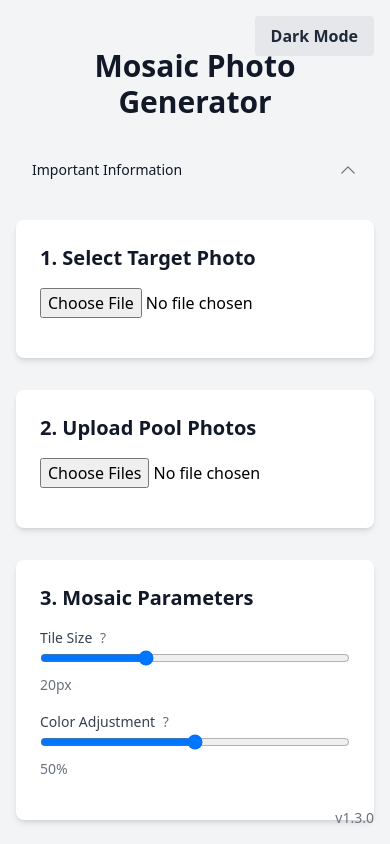
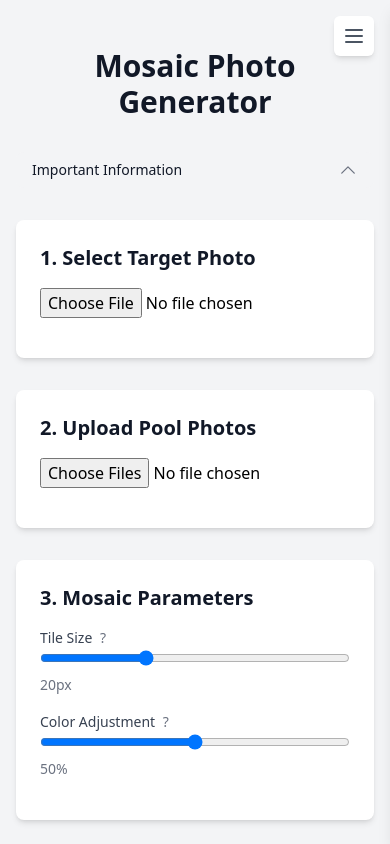
Before and after one commit to ocinpp/mosaic-generator, a Nuxt app: page / in a window 390 px wide. Shown: the top 844 px of the page. Built offline with nearby package versions, Linux system fonts and the light colour scheme.

Commit message:
Version 1.4.0 (#5)
* Version 1.4.0

* Add hamburger button

* Remove max-w-sm and mx-auto

* Restore chunk handling

```diff
--- a/nuxt.config.ts
+++ b/nuxt.config.ts
@@ -13,7 +13,7 @@ export default defineNuxtConfig({
   },
   runtimeConfig: {
     public: {
-      version: '1.3.0'
+      version: '1.4.0'
     }
   },
   compatibilityDate: '2024-11-20',
--- a/pages/index.vue
+++ b/pages/index.vue
@@ -3,6 +3,58 @@
     :class="{ dark: isDarkMode }"
     class="min-h-screen bg-gray-100 dark:bg-gray-900"
   >
+    <!-- Overlay to close sidebar when clicking outside -->
+    <div
+      v-if="isSidebarOpen"
+      class="fixed inset-0 bg-black bg-opacity-50 z-40"
+      @click="closeSidebar"
+    ></div>
+
+    <!-- Hamburger button (now below the sidebar) -->
+    <button
+      @click="toggleSidebar"
+      class="fixed top-4 right-4 z-30 p-2 rounded-md bg-white dark:bg-gray-800 shadow-md"
+      aria-label="Toggle sidebar"
+    >
+      <svg
+        xmlns="http://www.w3.org/2000/svg"
+        class="h-6 w-6 text-gray-600 dark:text-gray-300"
+        fill="none"
+        viewBox="0 0 24 24"
+        stroke="currentColor"
+      >
+        <path
+          stroke-linecap="round"
+          stroke-linejoin="round"
+          stroke-width="2"
+          d="M4 6h16M4 12h16M4 18h16"
+        />
+      </svg>
+    </button>
+
+    <!-- Sidebar -->
+    <div
+      :class="{
+        'translate-x-0': isSidebarOpen,
+        'translate-x-full': !isSidebarOpen,
+      }"
+      class="fixed top-0 right-0 h-full w-64 bg-white dark:bg-gray-800 shadow-lg transform transition-transform duration-300 ease-in-out z-50"
+    >
+      <div class="p-4">
+        <button
+          @click="toggleDarkMode"
+          class="w-full mb-4 bg-gray-200 dark:bg-gray-700 text-gray-800 dark:text-white font-bold py-2 px-4 rounded"
+          aria-label="Toggle dark mode"
+        >
+          {{ isDarkMode ? "Light Mode" : "Dark Mode" }}
+        </button>
+        <p class="text-sm text-gray-500 dark:text-gray-400">
+          Version: {{ config.public.version }}
+        </p>
+      </div>
+    </div>
+
+    <!-- Main content -->
     <div class="py-12 px-4 sm:px-6 lg:px-8">
       <div class="max-w-7xl mx-auto">
         <h1
@@ -49,7 +101,7 @@
         <div class="flex flex-col lg:flex-row">
           <div class="lg:w-1/4 lg:pr-8">
             <div
-              class="bg-white dark:bg-gray-800 shadow-md rounded-lg p-6 mb-8 max-w-sm mx-auto"
+              class="bg-white dark:bg-gray-800 shadow-md rounded-lg p-6 mb-8"
             >
               <h2
                 class="text-xl font-semibold mb-4 text-gray-900 dark:text-white"
@@ -242,20 +294,6 @@
             </main>
           </div>
         </div>
-        <div
-          class="fixed bottom-4 right-4 text-sm text-gray-500 dark:text-gray-400"
-        >
-          v{{ config.public.version }}
-        </div>
-        <div class="fixed top-4 right-4">
-          <button
-            @click="toggleDarkMode"
-            class="bg-gray-200 dark:bg-gray-700 text-gray-800 dark:text-white font-bold py-2 px-4 rounded"
-            aria-label="Toggle dark mode"
-          >
-            {{ isDarkMode ? "Light Mode" : "Dark Mode" }}
-          </button>
-        </div>
       </div>
     </div>
 
@@ -319,6 +357,7 @@ const percentProgress = ref(0);
 const elapsedTime = ref(0);
 const config = useRuntimeConfig();
 const activeTooltip = ref(null);
+const isSidebarOpen = ref(false);
 let worker = null;
 let generationTimeout = null;
 let elapsedTimeInterval = null;
@@ -362,6 +401,18 @@ watch(isDarkMode, (newValue) => {
     document.documentElement.classList.remove("dark");
   }
 });
+
+const toggleSidebar = () => {
+  isSidebarOpen.value = !isSidebarOpen.value;
+};
+
+const closeSidebar = () => {
+  isSidebarOpen.value = false;
+};
+
+const toggleDarkMode = () => {
+  isDarkMode.value = !isDarkMode.value;
+};
 
 const initializeWorker = () => {
   console.log("Initializing worker");
@@ -522,10 +573,6 @@ const cancelGeneration = () => {
   clearInterval(elapsedTimeInterval);
 };
 
-const toggleDarkMode = () => {
-  isDarkMode.value = !isDarkMode.value;
-};
-
 const downloadMosaic = () => {
   if (mosaicImage.value) {
     const link = document.createElement("a");
```
